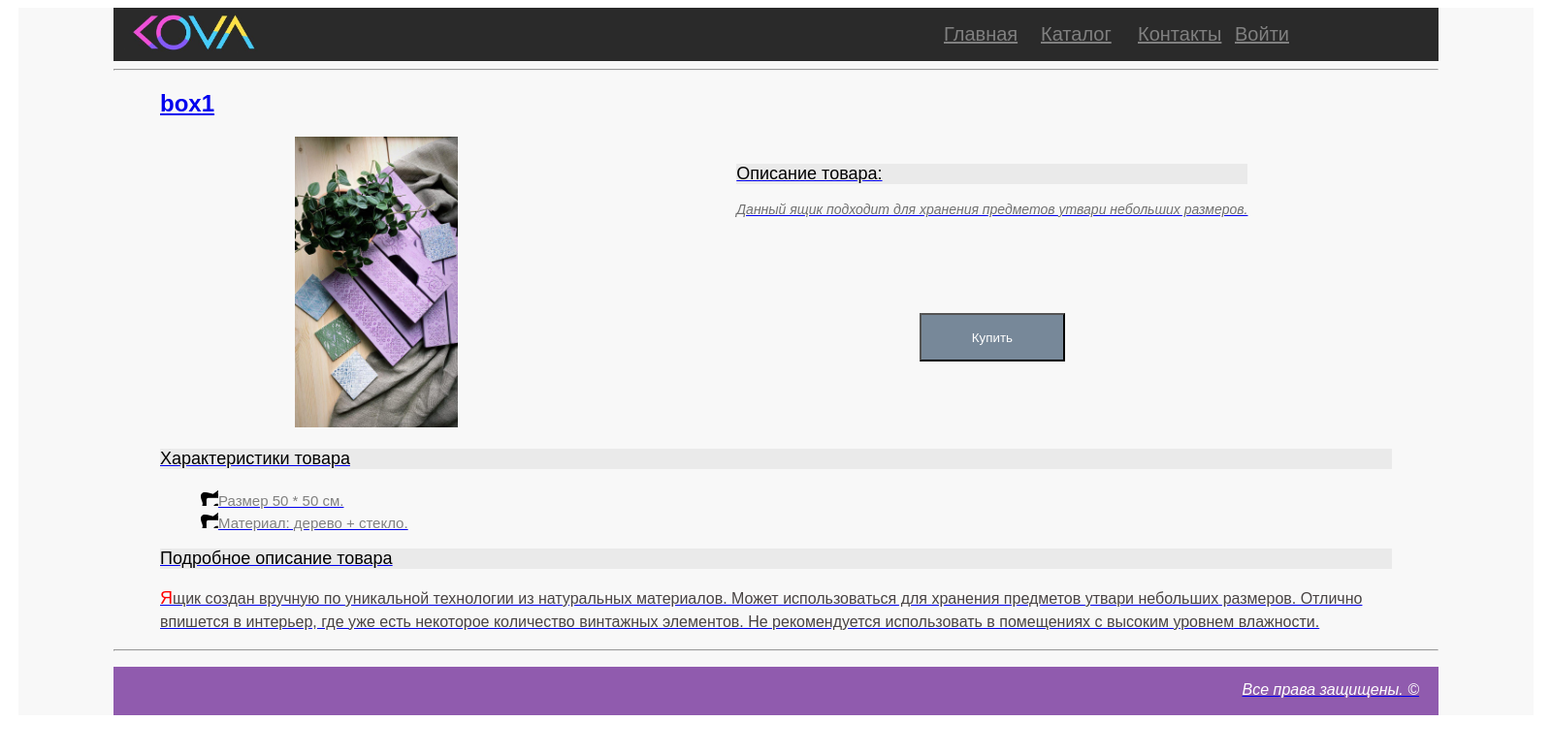
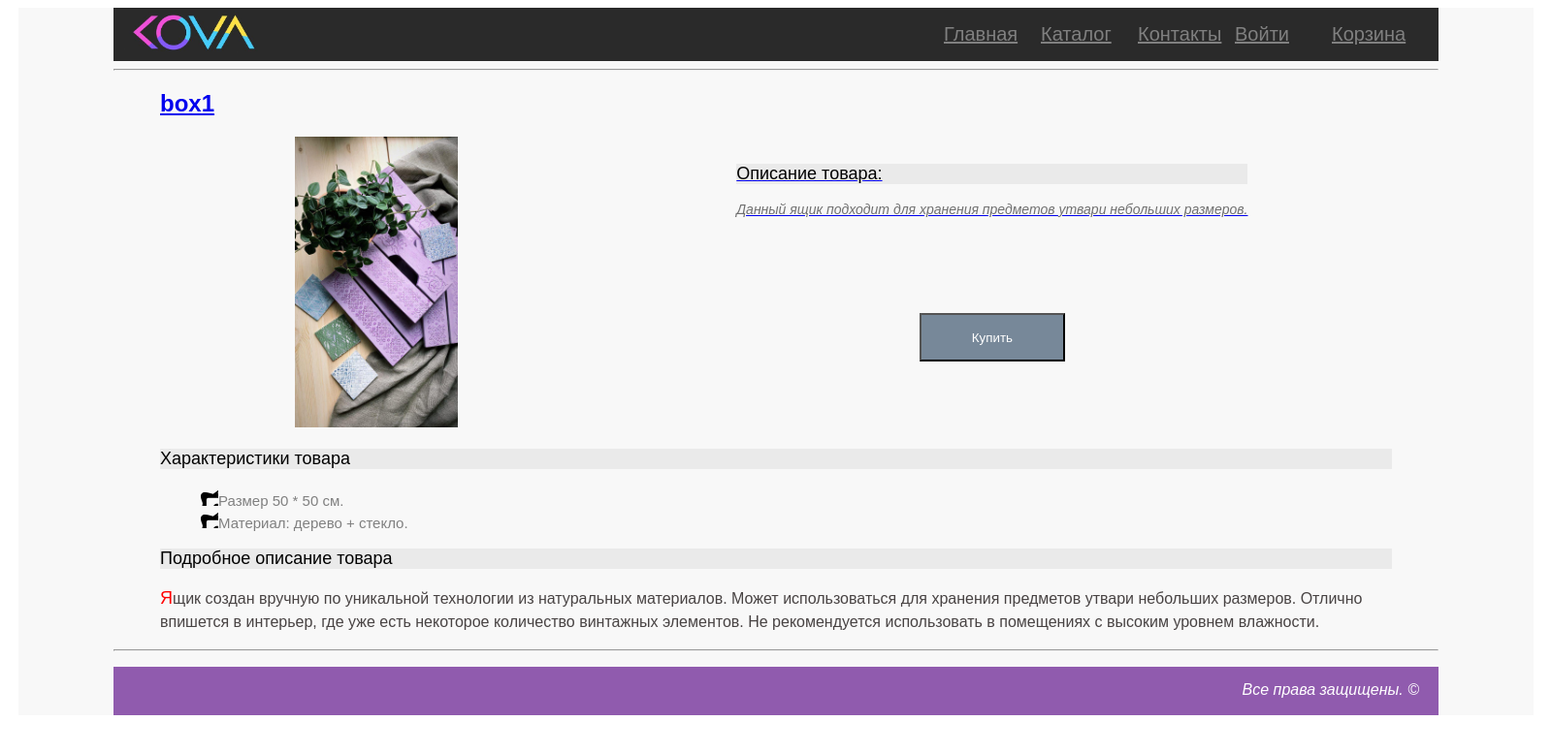
Before and after one commit to Rassoliny/geek-django, a Django app: page /1 in a window 1600 px wide. Shown: the top 777 px of the page at 97% size. Run offline with Django 3.2, Linux system fonts and the light colour scheme; data comes from the database, SQL or seed files in the repository; both versions use the stored data as it was after the commit.

Commit message:
You could put product in basket from product_detail view Changes in menu (Basket will be on all pages)

```diff
--- a/server/mainapp/templates/includes/menu.html
+++ b/server/mainapp/templates/includes/menu.html
@@ -16,7 +16,7 @@
                 <a href="{% url 'auth:login' %}">Войти</a>
             {% endif %}
         </li>
-    <li><a href="{% url 'basket:view' %}" class="basket">
+    <li><a href="{% url 'basket:view' %}" class="basket">Корзина
         <span>
             {% if basket %}
             {{ basket.0.total_cost|floatformat:0 }} руб
--- a/server/mainapp/templates/products/components/product_detailed.html
+++ b/server/mainapp/templates/products/components/product_detailed.html
@@ -8,7 +8,9 @@
             <h3 class="product_page_heading">Описание товара:</h3>
             <p  class="product_page_short_text">{{ itm.short_desc }}</p>
             <div class="button_buy">
-                <button type="button_buy">Купить</button>
+                <a href="{% url 'basket:add' pk=itm.id %}">
+                    <button type="button_buy">Купить</button>
+                </a>
             </div>
         </div>
     </div>
```
Also changed, not shown: server/db.sqlite3.
